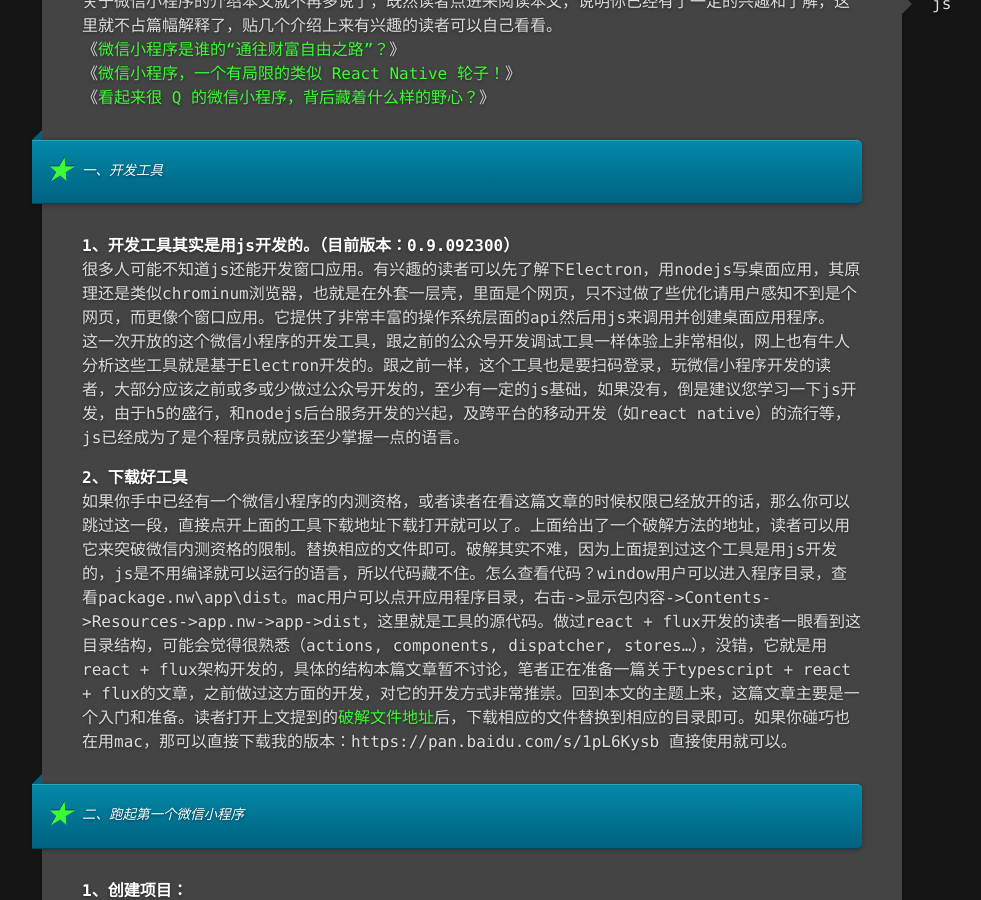
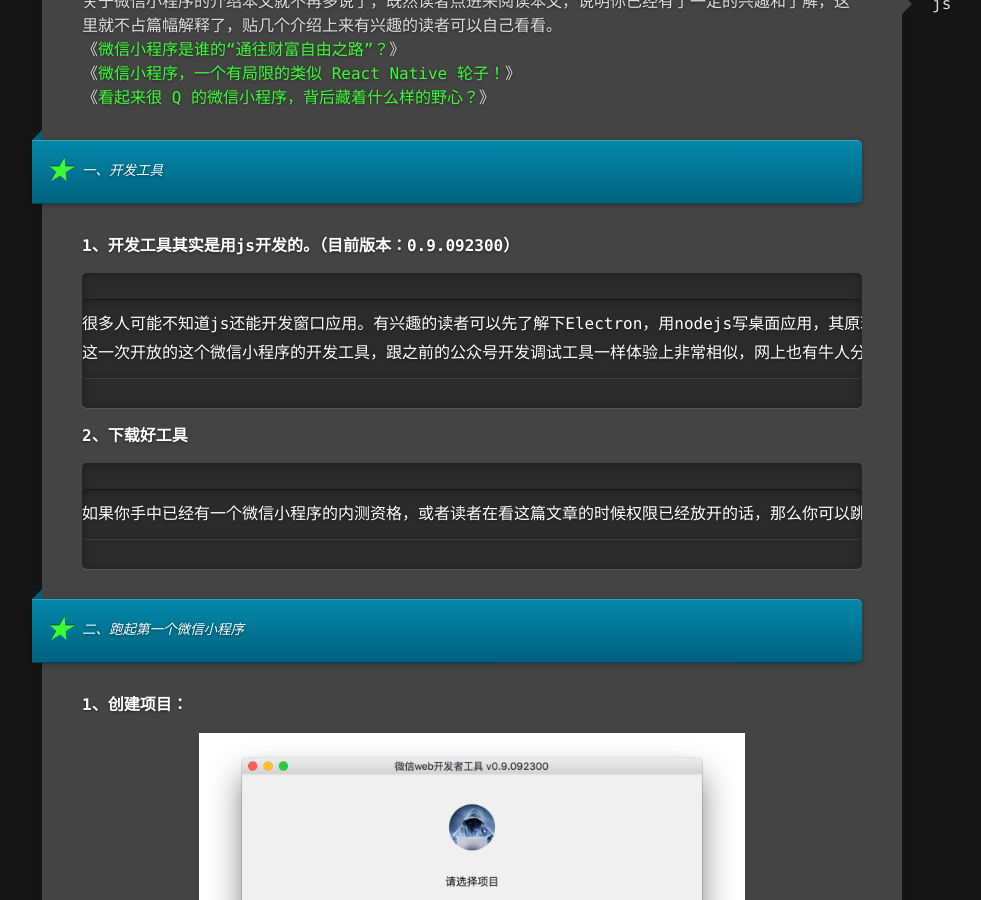
Before and after one commit to jsongo/jsongo.github.io, a Jekyll site: the page built from _posts/2016-09-29-weapp-1.markdown, in a window 1280 px wide and 900 px high, scrolled down 733 px. Shown: the whole window, without its empty margins (18-999 px from the left). Built offline with Jekyll 4.4.1, drawn with Linux system fonts in a browser that asks for light colours; comment, search, counter and statistics services are not loaded; some of the changed text lies outside the part shown.

Commit message:
Update 2016-09-29-weapp-1.markdown

````diff
--- a/_posts/2016-09-29-weapp-1.markdown
+++ b/_posts/2016-09-29-weapp-1.markdown
@@ -33,10 +33,12 @@
 > 一、开发工具
 
 **1、开发工具其实是用js开发的。（目前版本：0.9.092300）**
+
     很多人可能不知道js还能开发窗口应用。有兴趣的读者可以先了解下Electron，用nodejs写桌面应用，其原理还是类似chrominum浏览器，也就是在外套一层壳，里面是个网页，只不过做了些优化请用户感知不到是个网页，而更像个窗口应用。它提供了非常丰富的操作系统层面的api然后用js来调用并创建桌面应用程序。
     这一次开放的这个微信小程序的开发工具，跟之前的公众号开发调试工具一样体验上非常相似，网上也有牛人分析这些工具就是基于Electron开发的。跟之前一样，这个工具也是要扫码登录，玩微信小程序开发的读者，大部分应该之前或多或少做过公众号开发的，至少有一定的js基础，如果没有，倒是建议您学习一下js开发，由于h5的盛行，和nodejs后台服务开发的兴起，及跨平台的移动开发（如react native）的流行等，js已经成为了是个程序员就应该至少掌握一点的语言。
 
 **2、下载好工具**
+
     如果你手中已经有一个微信小程序的内测资格，或者读者在看这篇文章的时候权限已经放开的话，那么你可以跳过这一段，直接点开上面的工具下载地址下载打开就可以了。上面给出了一个破解方法的地址，读者可以用它来突破微信内测资格的限制。替换相应的文件即可。破解其实不难，因为上面提到过这个工具是用js开发的，js是不用编译就可以运行的语言，所以代码藏不住。怎么查看代码？window用户可以进入程序目录，查看package.nw\app\dist。mac用户可以点开应用程序目录，右击->显示包内容->Contents->Resources->app.nw->app->dist，这里就是工具的源代码。做过react + flux开发的读者一眼看到这目录结构，可能会觉得很熟悉（actions, components, dispatcher, stores...），没错，它就是用react + flux架构开发的，具体的结构本篇文章暂不讨论，笔者正在准备一篇关于typescript + react + flux的文章，之前做过这方面的开发，对它的开发方式非常推崇。回到本文的主题上来，这篇文章主要是一个入门和准备。读者打开上文提到的[破解文件地址](https://github.com/jsongo/weApp-ide)后，下载相应的文件替换到相应的目录即可。如果你碰巧也在用mac，那可以直接下载我的版本：https://pan.baidu.com/s/1pL6Kysb 直接使用就可以。
 
 > 二、跑起第一个微信小程序
@@ -54,13 +56,13 @@
 当onShow被调用后，全局就至少会有一个页面了，这时可以通过```var curPage = getCurrentPage();```来拿到当前显示在用户眼前的页面。这里要注意一个地方，onLaunch只是数据的初始化，还没有页面生成，所以这个函数里不要去调用getCurrentPage函数。
 
 （2）app.json用来定义全局的一些配置参数
-{% highlight js %}
+{% highlight json %}
 {
-  "pages":[ // 定义一些页面的位置，这样程序才能找到这些页面
+  "pages": [ // 定义一些页面的位置，这样程序才能找到这些页面
     "pages/index/index"
   ],
-  "window":{
-    "backgroundTextStyle":”light",  // 下拉背景字体、loading 图的样式，仅支持 dark/light
+  "window": {
+    "backgroundTextStyle": "light",  // 下拉背景字体、loading 图的样式，仅支持 dark/light
     "navigationBarBackgroundColor": "#fff", // 导航栏背景颜色
     "navigationBarTitleText": "techzto", // 导航栏标题文字内容
     "navigationBarTextStyle": "black" // 导航栏标题颜色，仅支持 black/white
````
